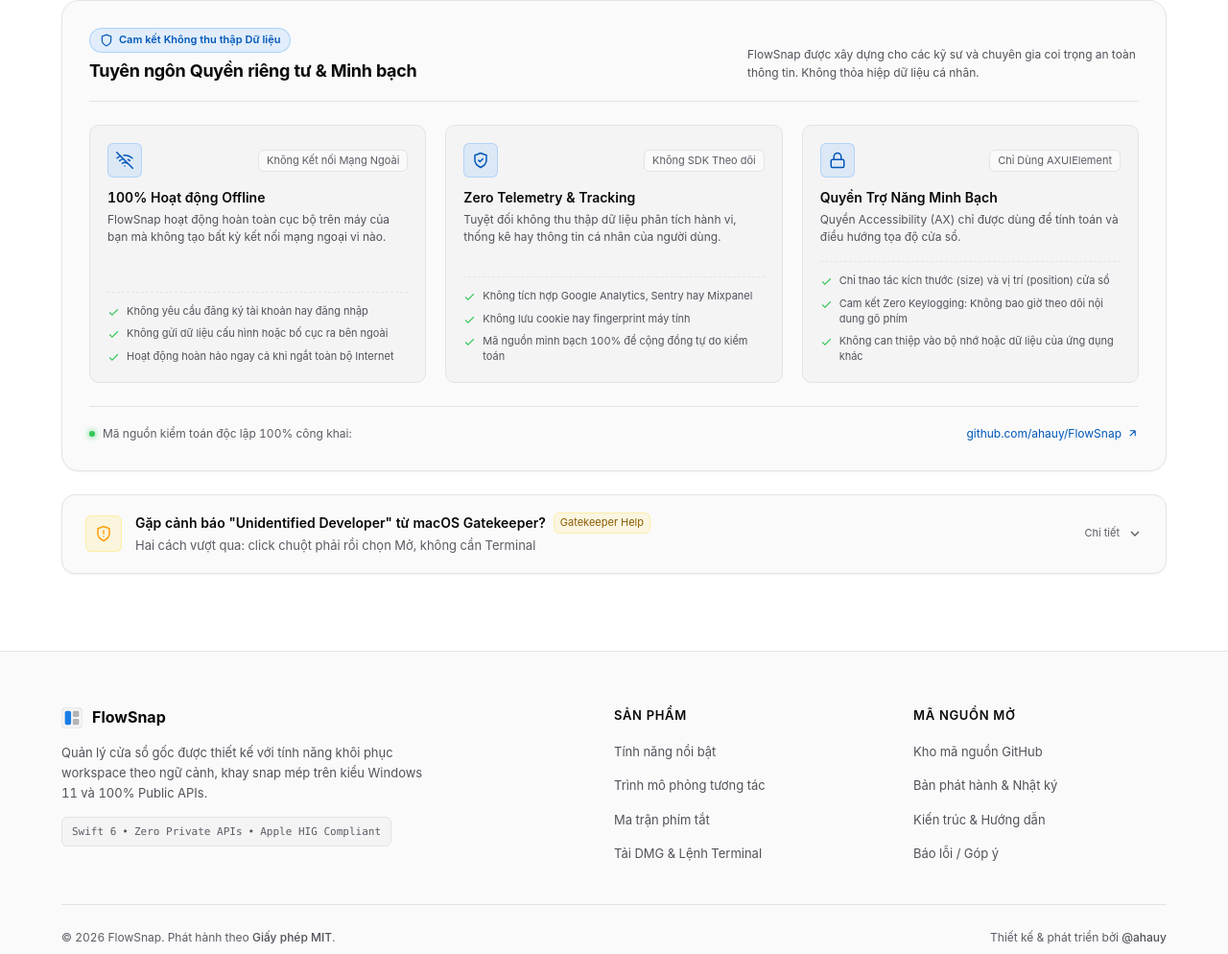
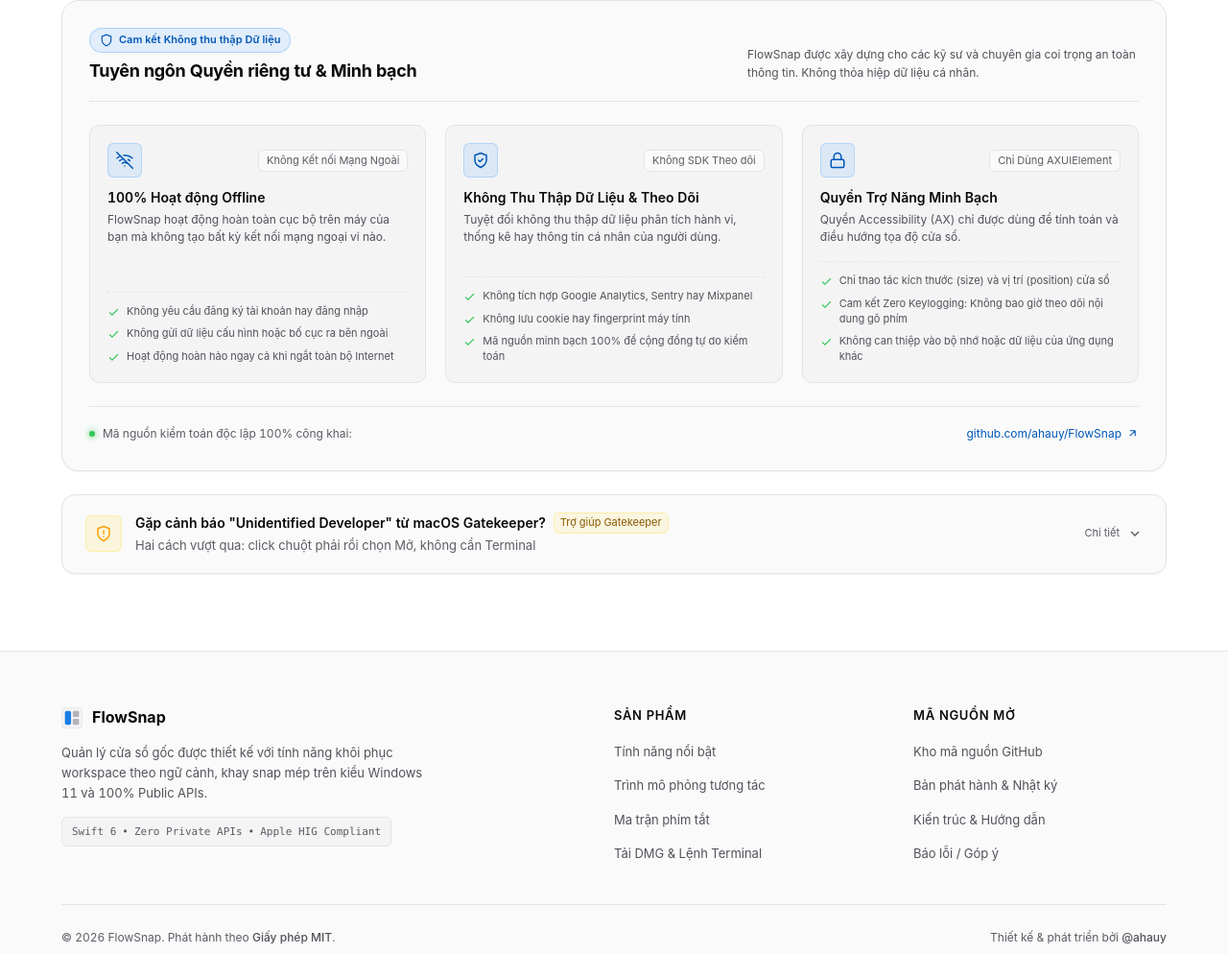
Before and after one commit to ahauy/FlowSnap, an Astro site in the folder web/: page /FlowSnap/vi in a window 1280 px wide. Shown: the part 5099-6093 px from the top of the page at 96% size. Built offline with nearby package versions, Linux system fonts and the light colour scheme; Astro itself is replaced by a stand-in of ours.

Commit message:
fix(web): finish the Vietnamese page: gatekeeper badge and telemetry title

```diff
--- a/web/src/components/GatekeeperGuide.astro
+++ b/web/src/components/GatekeeperGuide.astro
@@ -24,7 +24,7 @@ const t = getI18n(lang);
         <div class="summary-text-group">
           <div class="title-row">
             <span class="summary-title">{t.distribution.gatekeeper.title}</span>
-            <span class="gatekeeper-badge">Gatekeeper Help</span>
+            <span class="gatekeeper-badge">{t.distribution.gatekeeper.badge}</span>
           </div>
           <span class="summary-hint">{t.distribution.gatekeeper.hint}</span>
         </div>
--- a/web/src/i18n/en.json
+++ b/web/src/i18n/en.json
@@ -302,6 +302,7 @@
       "summary": "Because FlowSnap is community-driven open source (without a commercial paid Apple Developer certificate), macOS applies quarantine flags on first launch.",
       "hint": "Two ways through: right-click Open needs no Terminal",
       "toggleLabel": "Details",
+      "badge": "Gatekeeper Help",
       "command": "xattr -cr /Applications/FlowSnap.app",
       "copyAria": "Copy xattr command to clipboard",
       "steps": [
--- a/web/src/i18n/vi.json
+++ b/web/src/i18n/vi.json
@@ -275,7 +275,7 @@
         },
         {
           "id": "telemetry",
-          "title": "Zero Telemetry & Tracking",
+          "title": "Không Thu Thập Dữ Liệu & Theo Dõi",
           "badge": "Không SDK Theo dõi",
           "description": "Tuyệt đối không thu thập dữ liệu phân tích hành vi, thống kê hay thông tin cá nhân của người dùng.",
           "details": [
@@ -302,6 +302,7 @@
       "summary": "Vì FlowSnap là phần mềm mã nguồn mở cộng đồng phi thương mại (không mua chứng chỉ Apple Developer trả phí), macOS sẽ gắn thuộc tính cách ly (quarantine) trong lần đầu mở app.",
       "hint": "Hai cách vượt qua: click chuột phải rồi chọn Mở, không cần Terminal",
       "toggleLabel": "Chi tiết",
+      "badge": "Trợ giúp Gatekeeper",
       "command": "xattr -cr /Applications/FlowSnap.app",
       "copyAria": "Sao chép lệnh xattr vào clipboard",
       "steps": [
```
